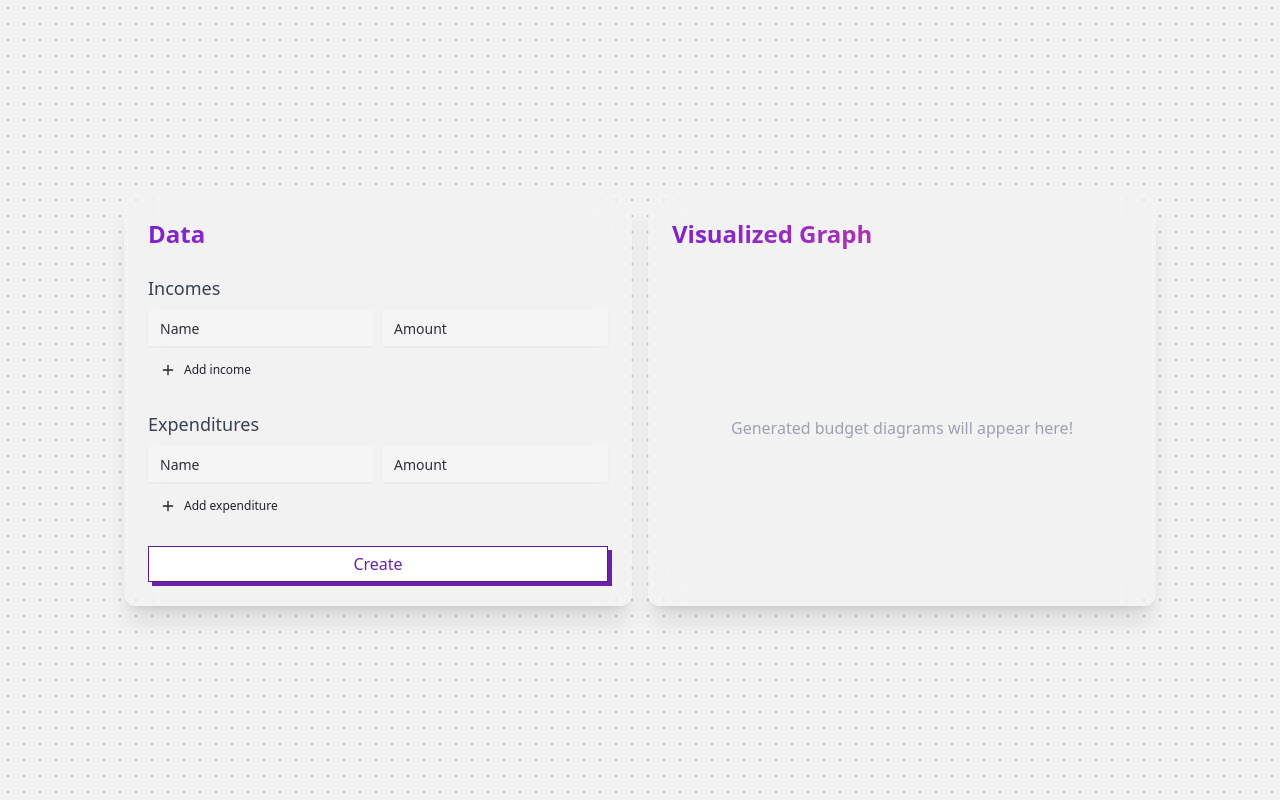
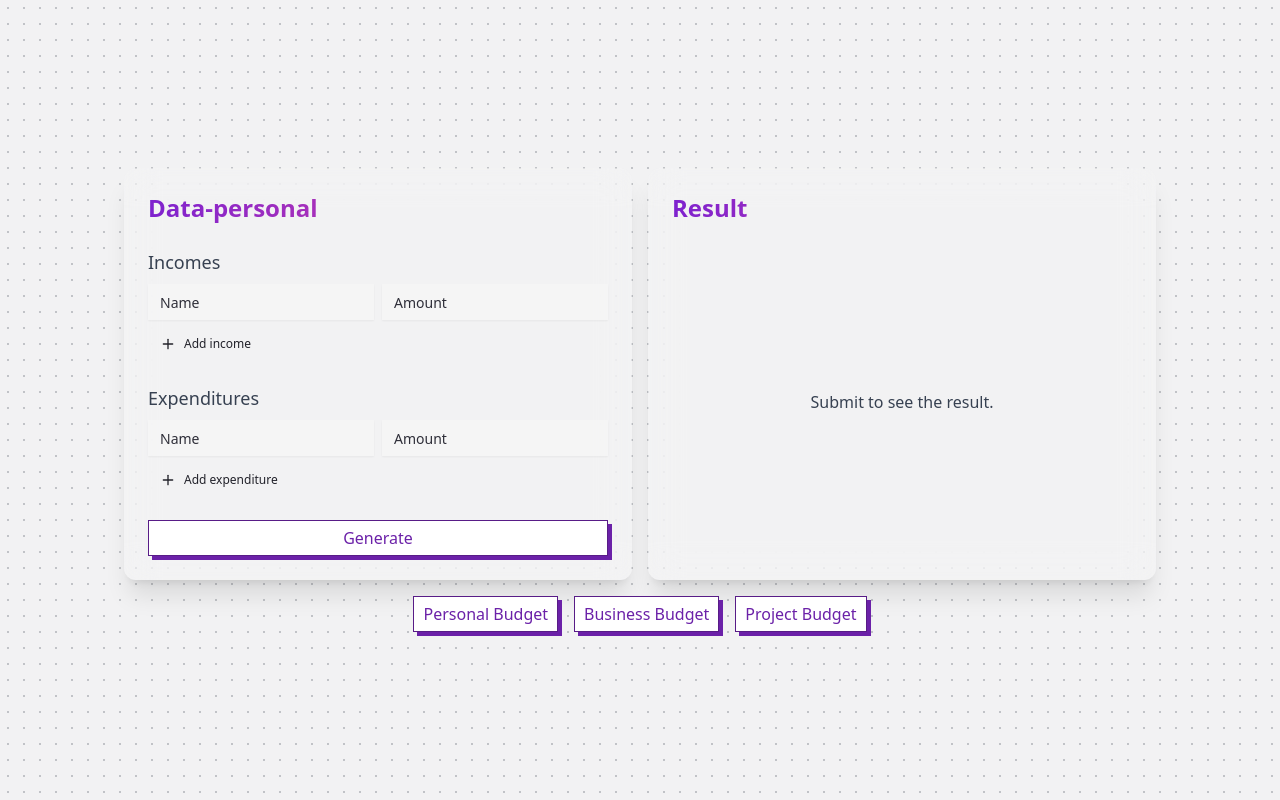
Before and after one commit to mding022/sankeyfrontend, a Next.js app: page / in a window 1280 px wide. Built offline with nearby package versions, Linux system fonts and the light colour scheme.

Commit message:
Add more options

```diff
--- a/components/budget.tsx
+++ b/components/budget.tsx
@@ -11,11 +11,14 @@ interface BudgetItem {
   amount: string
 }
 
+type sankeyType = 'personal' | 'business' | 'project'
+
 export default function Budget() {
   const [incomes, setIncomes] = useState<BudgetItem[]>([{ name: '', amount: '' }])
   const [expenditures, setExpenditures] = useState<BudgetItem[]>([{ name: '', amount: '' }])
   const [imageUrl, setImageUrl] = useState<string | null>(null)
   const [loading, setLoading] = useState(false)
+  const [sankeyType, setSankeyType] = useState<sankeyType>('personal')
 
   const addField = (type: 'income' | 'expenditure') => {
     if (type === 'income') {
@@ -114,6 +117,13 @@ export default function Budget() {
     </>
   )
 
+  const changesankeyType = (type: sankeyType) => {
+    setSankeyType(type)
+    setIncomes([{ name: '', amount: '' }])
+    setExpenditures([{ name: '', amount: '' }])
+    setImageUrl(null)
+  }
+
   return (
     <div className="w-full min-h-screen flex items-center justify-center bg-background p-4">
       <div className="fixed inset-0 z-0 bg-[radial-gradient(#c1c3c7_1px,transparent_1px)] [background-size:16px_16px] animate-fade-in-dots"></div>
@@ -121,7 +131,7 @@ export default function Budget() {
         <Card className="bg-white bg-opacity-10 backdrop-filter backdrop-blur-lg border-none shadow-xl flex flex-col">
           <CardHeader>
             <h1 className="text-2xl font-black bg-gradient-to-r from-purple-700 to-pink-500 text-transparent bg-clip-text">
-              Data
+              Data-{sankeyType}
             </h1>
           </CardHeader>
           <CardContent className="flex-grow overflow-auto">
@@ -147,7 +157,7 @@ export default function Budget() {
                     <path d="M93.9676 39.0409C96.393 38.4038 97.8624 35.9116 97.0079 33.5539C95.2932 28.8227 92.871 24.3692 89.8167 20.348C85.8452 15.1192 80.8826 10.7238 75.2124 7.41289C69.5422 4.10194 63.2754 1.94025 56.7698 1.05124C51.7666 0.367541 46.6976 0.446843 41.7345 1.27873C39.2613 1.69328 37.813 4.19778 38.4501 6.62326C39.0873 9.04874 41.5694 10.4717 44.0505 10.1071C47.8511 9.54855 51.7191 9.52689 55.5402 10.0491C60.8642 10.7766 65.9928 12.5457 70.6331 15.2552C75.2735 17.9648 79.3347 21.5619 82.5849 25.841C84.9175 28.9121 86.7997 32.2913 88.1811 35.8758C89.083 38.2158 91.5421 39.6781 93.9676 39.0409Z" fill="currentColor" />
                   </svg>
                 ) : (
-                  'Create'
+                  'Generate'
                 )}
               </span>
             </button>
@@ -156,24 +166,48 @@ export default function Budget() {
 
         <Card className="bg-white bg-opacity-10 backdrop-filter backdrop-blur-lg border-none shadow-xl flex flex-col">
           <CardHeader>
-            <h1 className="text-2xl font-black bg-gradient-to-r from-purple-700 to-pink-500 text-transparent bg-clip-text">Visualized Graph</h1>
+            <h1 className="text-2xl font-black bg-gradient-to-r from-purple-700 to-pink-500 text-transparent bg-clip-text">
+              Result
+            </h1>
           </CardHeader>
           <CardContent className="flex-grow flex items-center justify-center">
             {imageUrl ? (
-              <img
-                src={imageUrl}
-                alt="Budget visualization"
-                width={300}
-                height={300}
-                className="rounded-lg object-cover max-w-full max-h-full animate-fade-in"
-              />
+              <img src={imageUrl} alt="Generated Budget" className="object-contain w-full h-full" />
             ) : (
-              <p className="text-gray-400 text-center">
-                Generated budget diagrams will appear here!
-              </p>
+              <div className="text-center text-gray-700">
+                {loading ? 'Loading...' : 'Submit to see the result.'}
+              </div>
             )}
           </CardContent>
         </Card>
+        <div className="col-span-1 lg:col-span-2 flex justify-center space-x-4">
+          <button
+            onClick={() => changesankeyType('personal')}
+            className="relative inline-block font-medium group py-1.5 px-2.5"
+          >
+            <span className="absolute inset-0 w-full h-full transition duration-400 ease-out transform translate-x-1 translate-y-1 bg-purple-800 group-hover:-translate-x-0 group-hover:-translate-y-0"></span>
+            <span className="absolute inset-0 w-full h-full bg-white border border-purple-900 group-hover:bg-indigo-50"></span>
+            <span className="relative text-purple-800">Personal Budget</span>
+          </button>
+
+          <button
+            onClick={() => changesankeyType('business')}
+            className="relative inline-block font-medium group py-1.5 px-2.5"
+          >
+            <span className="absolute inset-0 w-full h-full transition duration-400 ease-out transform translate-x-1 translate-y-1 bg-purple-800 group-hover:-translate-x-0 group-hover:-translate-y-0"></span>
+            <span className="absolute inset-0 w-full h-full bg-white border border-purple-900 group-hover:bg-indigo-50"></span>
+            <span className="relative text-purple-800">Business Budget</span>
+          </button>
+
+          <button
+            onClick={() => changesankeyType('project')}
+            className="relative inline-block font-medium group py-1.5 px-2.5"
+          >
+            <span className="absolute inset-0 w-full h-full transition duration-400 ease-out transform translate-x-1 translate-y-1 bg-purple-800 group-hover:-translate-x-0 group-hover:-translate-y-0"></span>
+            <span className="absolute inset-0 w-full h-full bg-white border border-purple-900 group-hover:bg-indigo-50"></span>
+            <span className="relative text-purple-800">Project Budget</span>
+          </button>
+        </div>
       </div>
     </div>
   )
```
